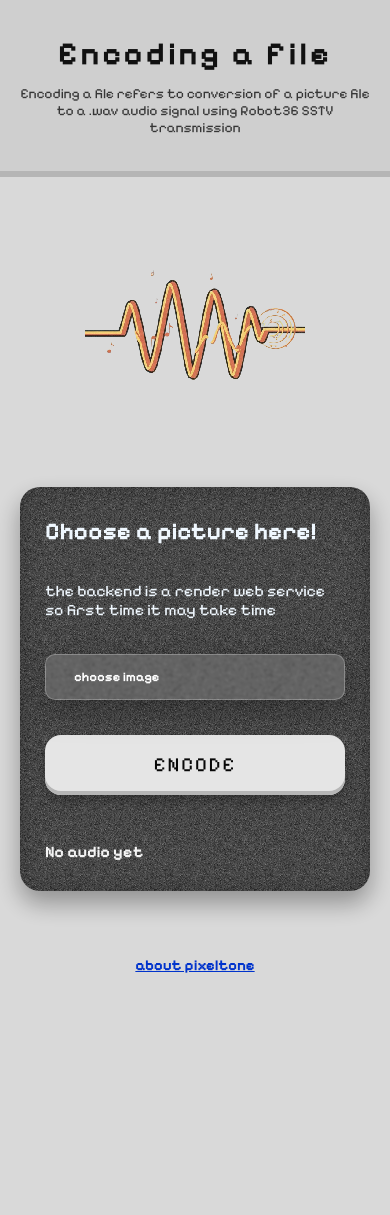
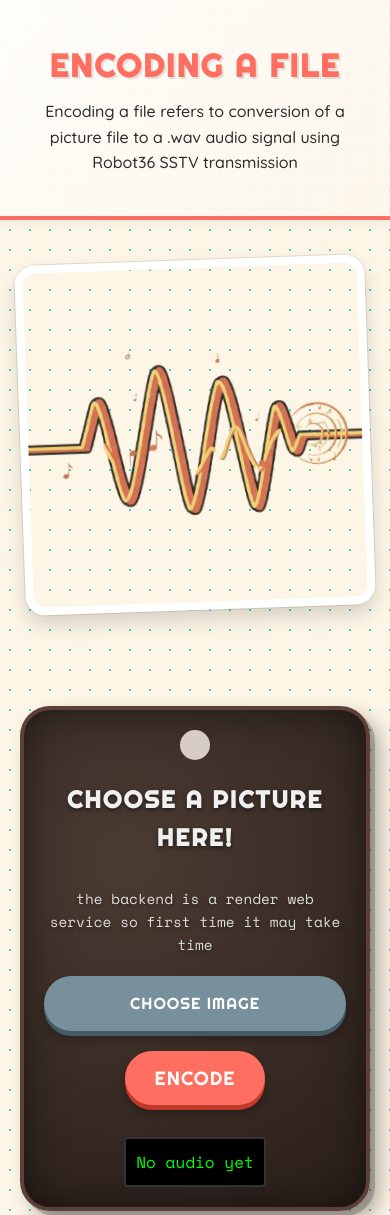
Before and after one commit to Arka-Sengupta/PixelTone, a plain HTML site: page frontend/encode.html in a window 390 px wide. Shown: the top 1215 px of the page. Before the commit the page ends 999 px from the top, so only its background shows below. Drawn offline with nearby package versions, Linux system fonts and the light colour scheme.

Commit message:
UI changes

```diff
--- a/frontend/encode.html
+++ b/frontend/encode.html
@@ -1,8 +1,11 @@
 <link rel="preconnect" href="https://fonts.googleapis.com">
 <link rel="preconnect" href="https://fonts.gstatic.com" crossorigin>
-<link href="https://fonts.googleapis.com/css2?family=Pixelify+Sans:wght@400..700&display=swap" rel="stylesheet">
+<link
+    href="https://fonts.googleapis.com/css2?family=Quicksand:wght@300;400;500;700&family=Righteous&family=Space+Mono:ital,wght@0,400;0,700;1,400&display=swap"
+    rel="stylesheet">
 <!DOCTYPE html>
 <html lang="en">
+
 <head>
     <meta charset="UTF-8">
     <meta name="viewport" content="width=device-width, initial-scale=1.0">
@@ -10,13 +13,15 @@
     <link rel="stylesheet" href="style.css">
     <link rel="shortcut icon" href="assets/radio.png" type="image/x-icon">
 </head>
+
 <body>
     <header class="hero">
-        <h1 style="font-family: pixelify sans;">
+        <h1>
             Encoding a file
         </h1>
-        <p style="font-family: pixelify sans;">
-            Encoding a file refers to conversion of a picture file to a .wav audio signal using Robot36 SSTV transmission
+        <p>
+            Encoding a file refers to conversion of a picture file to a .wav audio signal using Robot36 SSTV
+            transmission
         </p>
     </header>
     <main class="container">
@@ -26,11 +31,20 @@
 
         <section class="right">
             <div class="tv">
-                <h2 style="font-family: pixelify sans; color: aliceblue;">Choose a picture here!</h2>
-                <p style="color: aliceblue; font-family: pixelify sans;">the backend is a render web service so first time it may take time</p>
+                <h2>Choose a picture here!</h2>
+                <p>the backend is a render web service so first time it may take time</p>
                 <input type="file" class="imgInputclass" id="imgInput" accept="image/*" />
                 <label for="imgInput" class="imgInputclass" id="fileBtn">choose image</label>
-                <button id="encodeBtn" style="font-family: pixelify sans;">ENCODE</button>
+                <button id="encodeBtn">ENCODE</button>
+
+                <div id="loaderContainer" class="loader-container">
+                    <div class="loader"></div>
+                    <div class="processing-text">TRANSMITTING...</div>
+                </div>
+
+
+
+
                 <div style="margin-top:12px">
                     <div id="audioPreview" class="preview">No audio yet</div>
                 </div>
@@ -38,7 +52,7 @@
         </section>
     </main>
     <footer>
-        <a href="about.html" style="font-family: pixelify sans; font-weight: 900;">about pixeltone</a>
+        <a href="about.html">about pixeltone</a>
     </footer>
     <script>
         const API_BASE = 'https://pixeltone-backend.onrender.com';
@@ -62,6 +76,9 @@
                 const fd = new FormData();
                 fd.append('image', imgInput.files[0]);
 
+                document.getElementById('loaderContainer').style.display = 'flex';
+                audioPreview.style.display = 'none';
+
                 const res = await fetch(`${API_BASE}/api/encode`, {
                     method: 'POST',
                     body: fd
@@ -80,6 +97,8 @@
             } finally {
                 busy = false;
                 encodeBtn.disabled = false;
+                document.getElementById('loaderContainer').style.display = 'none';
+                audioPreview.style.display = 'block';
             }
         });
         const input = document.getElementById("imgInput");
@@ -95,4 +114,5 @@
 
     </script>
 </body>
+
 </html>
--- a/frontend/style.css
+++ b/frontend/style.css
@@ -1,337 +1,380 @@
+:root {
+  /* 50s Retro Palette - Bakelite & Cream */
+  --bg-color: #fdf5e6;
+  /* Old Lace / Cream */
+  --text-main: #2b2b2b;
+  /* Soft Black */
+  --brand-primary: #ff6f61;
+  /* Coral / Atomic Red */
+  --brand-secondary: #4ecdc4;
+  /* Mint / Teal */
+  --tv-casing: #8b4513;
+  /* Woodgrain / Bakelite Brown fallback */
+  --tv-bezel: #dcdcdc;
+  /* Chrome / Silver */
+  --screen-bg: #222;
+  /* Dark Screen */
+  --screen-glow: rgba(200, 255, 200, 0.1);
+  --plastic-highlight: rgba(255, 255, 255, 0.4);
+  --shadow-color: rgba(0, 0, 0, 0.2);
+
+  /* Fonts */
+  --font-display: 'Righteous', cursive;
+  --font-body: 'Quicksand', sans-serif;
+  --font-mono: 'Space Mono', monospace;
+}
+
 * {
   margin: 0;
   padding: 0;
   box-sizing: border-box;
-  font-family: "Courier New", monospace;
 }
 
 body {
-  background: #d9d9d9;
-  color: #111;
+  background-color: var(--bg-color);
+  background-image: radial-gradient(var(--brand-secondary) 1px, transparent 1px);
+  background-size: 20px 20px;
+  /* Polka dot pattern */
+  color: var(--text-main);
+  font-family: var(--font-body);
+  line-height: 1.6;
+  min-height: 100vh;
+  display: flex;
+  flex-direction: column;
 }
 
+/* Typography */
+h1,
+h2,
+h3 {
+  font-family: var(--font-display);
+  text-transform: uppercase;
+  letter-spacing: 2px;
+  color: var(--brand-primary);
+  text-shadow: 2px 2px 0px rgba(0, 0, 0, 0.1);
+}
+
+p {
+  font-family: var(--font-body);
+  font-weight: 500;
+}
+
+a {
+  color: var(--brand-primary);
+  text-decoration: none;
+  font-weight: 700;
+  transition: opacity 0.2s;
+}
+
+a:hover {
+  opacity: 0.8;
+}
+
+/* Layout */
 .hero {
-  background: #cfcfcf;
-  padding: 50px 0 40px;
   text-align: center;
-  border-bottom: 6px solid #b5b5b5;
-}
-.mid {
-    padding: 50px 0 40px;
-    padding-right: 11vw;
-    text-align: right;
-    font-size:larger;
+  padding: 40px 20px;
+  background: linear-gradient(135deg, rgba(255, 255, 255, 0.8), rgba(255, 255, 255, 0.2));
+  backdrop-filter: blur(5px);
+  border-bottom: 4px solid var(--brand-primary);
+  margin-bottom: 20px;
+  box-shadow: 0 4px 10px rgba(0, 0, 0, 0.05);
 }
 
 .hero h1 {
-  font-size: 52px;
-  letter-spacing: 6px;
-  font-weight: bold;
+  font-size: 3rem;
+  margin-bottom: 0.5rem;
 }
 
-.hero p {
-  margin-top: 12px;
-  font-size: 18px;
-  opacity: 0.8;
+.mid {
+  text-align: center;
+  font-size: 1.2rem;
+  color: var(--text-main);
+  margin-bottom: 2rem;
+  font-style: italic;
 }
 
 .container {
   display: flex;
+  flex-wrap: wrap;
+  justify-content: center;
   align-items: center;
-  justify-content: space-between;
-  padding: 80px 100px;
+  /* Vertically center in the container */
+  gap: 4rem;
+  padding: 20px;
+  flex: 1;
+  max-width: 1200px;
+  margin: 0 auto;
 }
 
+/* Retro Image Styling */
 .left img {
-  width: 360px;
-  image-rendering: pixelated; /* retro feel */
+  width: 100%;
+  max-width: 400px;
+  border-radius: 20px;
+  border: 8px solid #fff;
+  box-shadow:
+    0 10px 20px rgba(0, 0, 0, 0.15),
+    0 0 0 1px rgba(0, 0, 0, 0.1);
+  transform: rotate(-2deg);
+  transition: transform 0.3s ease;
 }
 
+.left img:hover {
+  transform: rotate(0deg) scale(1.02);
+}
+
+/* Vintage TV Component */
 .tv {
-  width: 500px;
-  padding: 60px 60px;
-  border-radius: 28px;
+  background: #3e2723;
+  /* Dark Bakelite */
+  padding: 20px;
+  border-radius: 30px;
+  box-shadow:
+    inset 0 0 40px rgba(0, 0, 0, 0.5),
+    /* Inner depth */
+    5px 5px 0px rgba(0, 0, 0, 0.2),
+    /* Retro drop shadow */
+    10px 10px 20px rgba(0, 0, 0, 0.3);
+  width: 100%;
+  max-width: 500px;
+  position: relative;
+  border: 4px solid #5d4037;
+}
 
-  background: url("assets/noise.webp");
-  background-position: 0 0, 1px 1px;
-  background-size: 100px 100px;
-  animation: animate .1s linear infinite;
+/* The screen frame/bezel */
+.tv::before {
+  content: '';
+  display: block;
+  background: #d7ccc8;
+  /* Beige/Silver Bezel */
+  border-radius: 20px;
+  padding: 15px;
+}
 
-  box-shadow:
-    inset 0 0 25px rgba(0,0,0,0.25),
-    0 12px 25px rgba(0,0,0,0.35);
+/* The Screen Content Area */
+.tv>* {
+  position: relative;
+  z-index: 2;
+}
 
+/* Inner Screen Styling (applied to content wrapper if needed, or we style .tv contents directly as screen) */
+/* Actually, the current HTML structure has buttons directly inside .tv. Let's wrap them visually or style the .tv container to allow content to flow like a screen.
+   For the buttons to look like they are ON a screen or ON a panel, let's make .tv the panel.
+*/
+
+.tv {
   display: flex;
   flex-direction: column;
-  gap: 50px;
+  gap: 20px;
+  align-items: center;
+  background: radial-gradient(circle at 30% 30%, #4a3b32, #2a1e1a);
+  /* Bakelite textureish */
 }
 
-.tv button {
-  background: #e6e6e6;
+/* Buttons - Plastic Push Buttons */
+button,
+.imgInputclass,
+.download-btn {
+  background: linear-gradient(to bottom, var(--brand-secondary), darken(var(--brand-secondary), 20%));
+  background-color: var(--brand-secondary);
+  color: white;
   border: none;
-  padding: 22px;
-  font-size: 26px;
-  letter-spacing: 3px;
-  border-radius: 16px;
+  font-family: var(--font-display);
+  font-size: 1.2rem;
+  padding: 15px 30px;
+  border-radius: 50px;
+  /* Pill shape */
   cursor: pointer;
-
   box-shadow:
-    inset 0 -4px 0 #b5b5b5,
-    0 6px 12px rgba(0,0,0,0.3);
-
-  transition: all 0.15s ease;
+    0 5px 0 #2a8a82,
+    /* Darker shade for 3D depth */
+    0 8px 10px rgba(0, 0, 0, 0.3);
+  transition: all 0.1s;
+  text-transform: uppercase;
+  letter-spacing: 1px;
+  display: inline-block;
 }
 
-.tv button:hover {
-  background: #d2d2d2;
+button:hover,
+.imgInputclass:hover,
+.download-btn:hover {
+  transform: translateY(-2px);
+  box-shadow:
+    0 7px 0 #2a8a82,
+    0 10px 15px rgba(0, 0, 0, 0.3);
 }
 
-.tv button:active {
-  transform: translateY(2px);
+button:active,
+.imgInputclass:active,
+.download-btn:active {
+  transform: translateY(5px);
   box-shadow:
-    inset 0 2px 0 #b5b5b5;
+    0 0 0 #2a8a82,
+    inset 0 2px 5px rgba(0, 0, 0, 0.2);
 }
 
-.tv button {
-  background: #e6e6e6;
-  border: none;
-  padding: 22px;
-  font-size: 26px;
-  letter-spacing: 3px;
-  border-radius: 16px;
-  cursor: pointer;
-
-  box-shadow:
-    inset 0 -4px 0 #b5b5b5,
-    0 6px 12px rgba(0,0,0,0.3);
-
-  transition: all 0.15s ease;
+/* Specific button colors */
+#btn1,
+#encodeBtn {
+  background-color: var(--brand-primary);
+  box-shadow: 0 5px 0 #c0392b, 0 8px 10px rgba(0, 0, 0, 0.3);
 }
 
-.tv button:hover {
-  background: #d2d2d2;
+#btn1:hover,
+#encodeBtn:hover {
+  background-color: #ff8a80;
+  box-shadow: 0 7px 0 #c0392b, 0 10px 15px rgba(0, 0, 0, 0.3);
 }
 
-.tv button:active {
-  transform: translateY(2px);
-  box-shadow:
-    inset 0 2px 0 #b5b5b5;
+#btn1:active,
+#encodeBtn:active {
+  box-shadow: 0 0 0 #c0392b;
 }
 
-footer {
-  padding: 25px 40px;
+/* File Input Sytling */
+input[type="file"] {
+  display: none;
 }
 
-footer a {
-  color: #0033cc;
-  font-size: 15px;
-  text-decoration: underline;
+.imgInputclass {
+  background: #78909c;
+  /* Blue-grey plastic */
+  box-shadow: 0 5px 0 #455a64, 0 8px 10px rgba(0, 0, 0, 0.3);
+  font-size: 1rem;
+  width: 100%;
+  text-align: center;
 }
 
-@keyframes flicker {
-  0% { opacity: 1; }
-  50% { opacity: 0.97; }
-  100% { opacity: 1; }
-}
-@keyframes animate {
-  0% { background-position: 0 0; }
-
-  100% { background-position: 100% 100%; }
+/* Text on TV */
+.tv h2,
+.tv p {
+  color: #f0f0f0;
+  text-shadow: 0 2px 4px rgba(0, 0, 0, 0.5);
+  text-align: center;
 }
 
-.tv {
-  animation: flicker 0.15s infinite;
+.tv h2 {
+  margin-bottom: 10px;
 }
 
-@media (max-width: 1024px) {
-  .container {
-    padding: 60px;
-    gap: 40px;
+.tv p {
+  font-family: var(--font-mono);
+  font-size: 0.9rem;
+  opacity: 0.9;
 }
 
-  .tv {
-    width: 420px;
-    padding: 50px;
+/* Preview Area */
+.preview {
+  background: #000;
+  color: #0f0;
+  /* Green CRT text */
+  font-family: var(--font-mono);
+  padding: 10px;
+  border-radius: 4px;
+  border: 2px solid #333;
+  width: 100%;
+  text-align: center;
+  min-height: 50px;
+  display: flex;
+  align-items: center;
+  justify-content: center;
 }
 
-  .left img {
-    width: 300px;
-  }
-  .mid {
+/* Footer */
+footer {
   text-align: center;
-    align-items: center;
-  }
+  padding: 20px;
+  margin-top: auto;
+  font-family: var(--font-mono);
+  font-size: 0.9rem;
 }
 
-
+/* Media Queries */
 @media (max-width: 768px) {
   .hero h1 {
-    font-size: 40px;
-    letter-spacing: 4px;
-  }
-
-  .hero p {
-    font-size: 16px;
+    font-size: 2rem;
   }
 
   .container {
     flex-direction: column;
-    justify-content: center;
-    padding: 40px 20px;
-    gap: 50px;
+    text-align: center;
   }
 
   .left img {
-    width: 260px;
-  }
-
-  .tv {
-    width: 100%;
-    max-width: 380px;
-    padding: 40px;
-    gap: 35px;
-  }
-
-  .tv button {
-    font-size: 22px;
-    padding: 18px;
-  }
-  .mid {
-    text-align: center;
-    align-items: center;
+    margin-bottom: 2rem;
   }
 }
 
-
-@media (max-width: 480px) {
-  .hero {
-    padding: 35px 15px;
+/* Retro Radar Loader */
+.loader-container {
+  display: none;
+  /* Hidden by default */
+  flex-direction: column;
+  align-items: center;
+  justify-content: center;
+  margin: 20px 0;
 }
 
-  .hero h1 {
-    font-size: 32px;
-    letter-spacing: 3px;
+.loader {
+  width: 80px;
+  height: 80px;
+  background: #000;
+  border-radius: 50%;
+  border: 4px solid #444;
+  position: relative;
+  overflow: hidden;
+  box-shadow: inset 0 0 20px rgba(0, 0, 0, 0.8);
 }
 
-  .hero p {
-    font-size: 14px;
+.loader::before {
+  content: '';
+  /* Grid lines */
+  position: absolute;
+  top: 0;
+  left: 0;
+  right: 0;
+  bottom: 0;
+  background:
+    linear-gradient(90deg, transparent 49%, #0f0 50%, transparent 51%),
+    linear-gradient(transparent 49%, #0f0 50%, transparent 51%);
+  background-size: 100% 100%;
+  opacity: 0.2;
 }
 
-  .left img {
-    width: 220px;
+.loader::after {
+  content: '';
+  position: absolute;
+  top: 50%;
+  left: 50%;
+  width: 50%;
+  height: 50%;
+  background: linear-gradient(45deg, rgba(0, 255, 0, 0.8) 0%, transparent 50%);
+  transform-origin: 0 0;
+  animation: radar 2s linear infinite;
+  box-shadow: 0 0 15px #0f0;
 }
 
-  .tv {
-    padding: 30px 25px;
-    border-radius: 20px;
+@keyframes radar {
+  0% {
+    transform: rotate(0deg);
   }
 
-  .tv button {
-    font-size: 20px;
-    letter-spacing: 2px;
-  }
-
-  footer {
-    text-align: center;
-  }
-  .mid  {
-    text-align: center;
-    align-items: center;
-
+  100% {
+    transform: rotate(360deg);
   }
 }
 
-.imgInputclass{
-  color: white;
-  font-weight: bold;
-  font-family: "pixelify sans";
-  font-size: small;
-  display: inline-block;
-  padding: 14px 28px;
-  background: rgba(255, 255, 255, 0.15);
-  border: 1px solid rgba(255, 255, 255, 0.25);
-  backdrop-filter: blur(1px);
-  box-shadow: 0 8px 32px rgba(0, 0, 0, 0.35);
-  color: #fff;
-  border-radius: 10px;
-  cursor: pointer;
+.processing-text {
+  font-family: var(--font-mono);
+  color: #0f0;
+  font-size: 0.9rem;
+  margin-top: 10px;
+  animation: blink 1s infinite;
 }
 
-input[type="file"] {
-  position: absolute;
+@keyframes blink {
+  50% {
     opacity: 0;
-  width: 0;
-  height: 0;
-  pointer-events: none;
-}
-
-.preview{
-  color: whitesmoke;
-  font-weight: bold;
-  font-family: "pixelify sans";
-  display: inline-block;
-
-}
-
-.audioInputclass{
-  color: white;
-  font-weight: bold;
-  font-family: "pixelify sans";
-  font-size: small;
-  display: inline-block;
-  padding: 14px 28px;
-  background: rgba(255, 255, 255, 0.15);
-  border: 1px solid rgba(255, 255, 255, 0.25);
-  backdrop-filter: blur(1px);
-  box-shadow: 0 8px 32px rgba(0, 0, 0, 0.35);
-  color: #fff;
-  border-radius: 10px;
-  cursor: pointer;
-}
-
-.preview-wrapper {
-  display: flex;
-  align-items: center;
-  gap: 20px;
-  flex-wrap: wrap;
-}
-
-/* Download button */
-.download-btn {
-  text-decoration: none;
-  text-align: center;
-  background: #e6e6e6;
-  color: #000;
-  padding: 16px 22px;
-  border-radius: 14px;
-  font-size: 18px;
-  letter-spacing: 2px;
-  cursor: pointer;
-
-  box-shadow:
-    inset 0 -4px 0 #b5b5b5,
-    0 6px 12px rgba(0,0,0,0.3);
-
-  transition: all 0.15s ease;
-}
-
-.download-btn:hover {
-  background: #d2d2d2;
-}
-
-.download-btn:active {
-  transform: translateY(2px);
-  box-shadow: inset 0 2px 0 #b5b5b5;
-}
-
-
-@media (max-width: 768px) {
-  .preview-wrapper {
-    flex-direction: column;
-    align-items: stretch;
-  }
-
-  .download-btn {
-    width: 100%;
   }
 }
```
Also changed, not shown: frontend/decode.html (+25 -11 lines), frontend/index.html (+14 -9 lines). Lines whose indentation alone changed are shown as unchanged.
